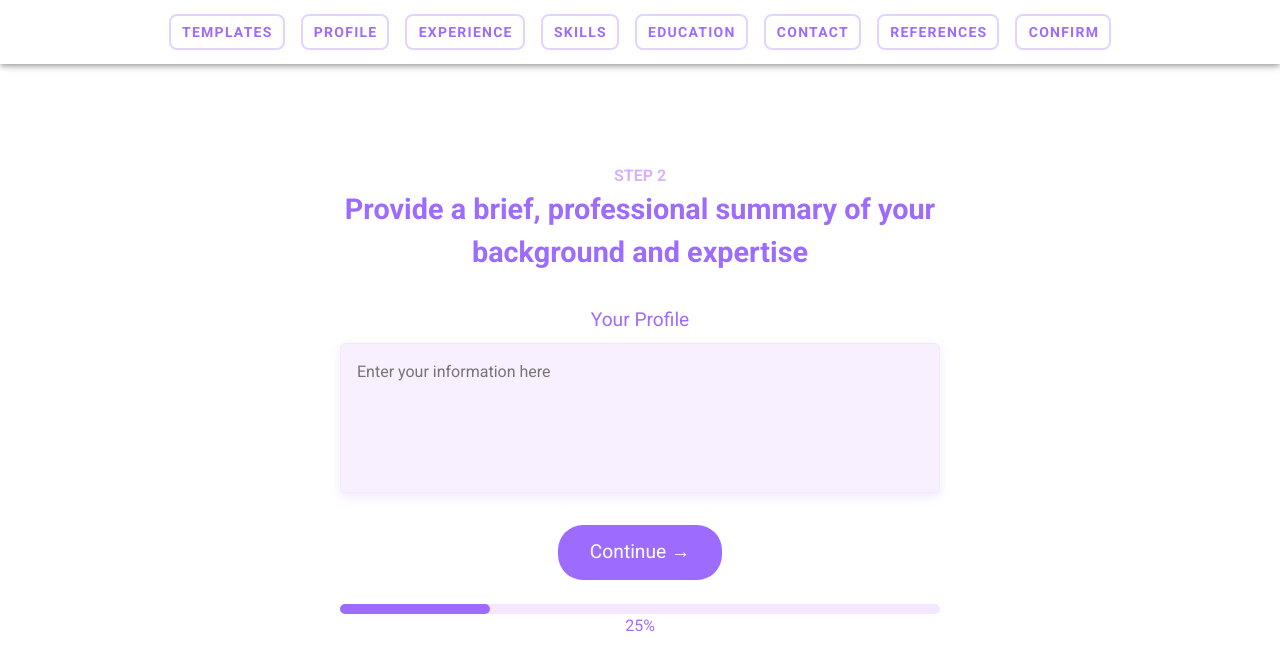
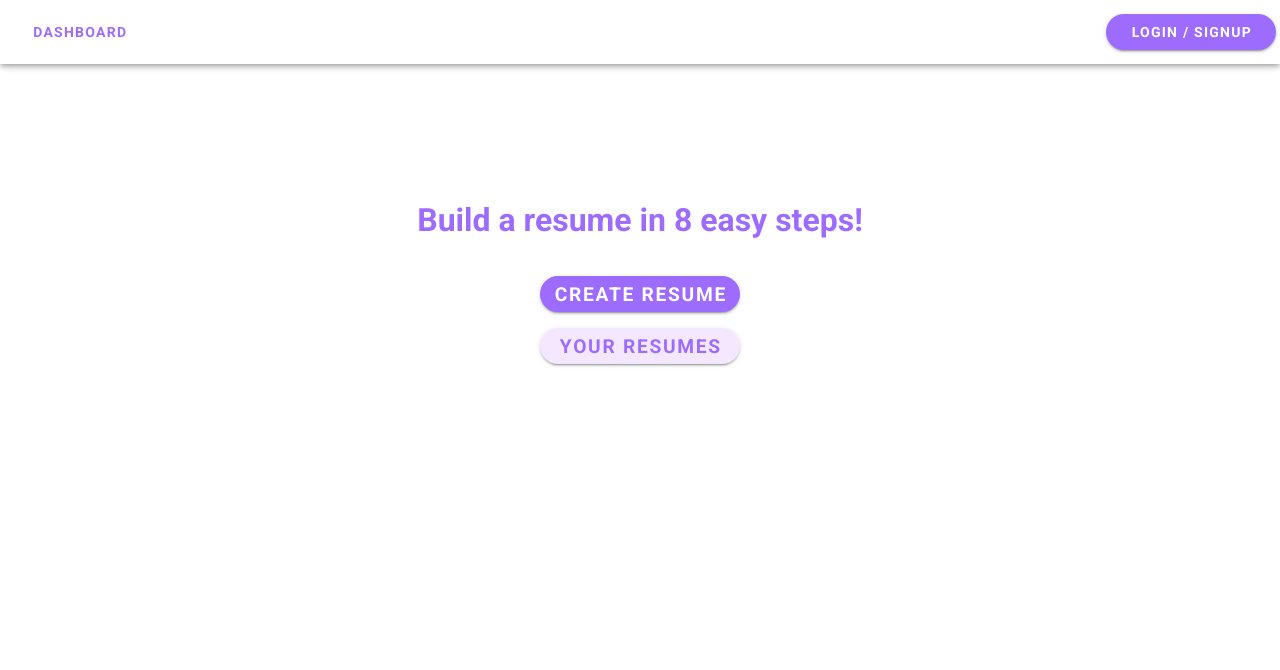
Before and after one commit to Matthew-Jang/frontend-resume-builder, a Vue app: page / in a window 1280 px wide. Shown: the top 670 px of the page. Built offline with nearby package versions, Linux system fonts and the light colour scheme; what webfontloader would draw is missing.

Commit message:
Edited HomePage.vue, router.js, App.vue

```diff
--- a/src/App.vue
+++ b/src/App.vue
@@ -1,12 +1,15 @@
 <script setup>
 // Import the MenuBar component
 import MenuBar from "./components/MenuBar.vue";
+import { useRoute } from "vue-router";
+
+const route = useRoute();
 </script>
 
 <template>
   <v-app>
-    <!-- Top Navigation Bar -->
-    <MenuBar />
+    <!-- Conditionally render the MenuBar only on non-homepage routes -->
+    <MenuBar v-if="route.path !== '/'" />
 
     <!-- Main Content Area -->
     <v-main>
--- a/src/router.js
+++ b/src/router.js
@@ -9,6 +9,7 @@ import ViewTutorial from "./views/ViewTutorial.vue";
 import AddLesson from "./views/AddLesson.vue";
 import EditLesson from "./views/EditLesson.vue";
 import ProfileStep from "./views/ProfileStep.vue";
+import HomePage from "./views/HomePage.vue";
 
 const router = createRouter({
   history: createWebHistory(import.meta.env.BASE_URL),
@@ -27,7 +28,7 @@ const router = createRouter({
     {
       path: '/',
       name: 'home', // This defines the "home" route
-      component: ProfileStep,
+      component: HomePage,
     },
     {
       path: '/profile',
--- a/src/views/HomePage.vue
+++ b/src/views/HomePage.vue
@@ -9,11 +9,10 @@ const navigateTo = (path) => {
 </script>
 
 <template>
-  <!-- Navigation Bar -->
-  <v-app-bar app color="white" dense class="navbar">
+  <!-- Custom Navbar for Homepage -->
+  <v-app-bar app color="white" dense class="homepage-navbar">
     <div class="nav-menu">
       <v-btn text @click="navigateTo('/dashboard')" class="nav-item">Dashboard</v-btn>
-      <v-btn text @click="navigateTo('/login')" class="nav-item">Login/Signup</v-btn>
     </div>
     <v-spacer></v-spacer>
     <v-btn
@@ -28,14 +27,16 @@ const navigateTo = (path) => {
   <!-- Main Content -->
   <div class="homepage-content">
     <h1>Build a resume in 8 easy steps!</h1>
-    <v-btn class="create-resume-button" @click="navigateTo('/create-resume')">Create Resume</v-btn>
-    <v-btn class="your-resumes-button" outlined @click="navigateTo('/your-resumes')">Your Resumes</v-btn>
+    <div class="buttons-container">
+      <v-btn class="create-resume-button" @click="navigateTo('/create-resume')">Create Resume</v-btn>
+      <v-btn class="your-resumes-button" outlined @click="navigateTo('/your-resumes')">Your Resumes</v-btn>
+    </div>
   </div>
 </template>
 
 <style scoped>
 /* Navbar styling for homepage */
-.navbar {
+.homepage-navbar {
   display: flex;
   justify-content: space-between;
   padding: 0 1rem;
@@ -73,7 +74,7 @@ const navigateTo = (path) => {
 /* Main content styling */
 .homepage-content {
   text-align: center;
-  margin-top: 4rem;
+  margin-top: 6rem;
   color: #9d6cff;
 }
 
@@ -84,15 +85,30 @@ const navigateTo = (path) => {
   margin-bottom: 2rem;
 }
 
-/* Buttons */
+/* Center buttons and stack vertically */
+.buttons-container {
+  display: flex;
+  flex-direction: column; /* Stack buttons vertically */
+  align-items: center;    /* Center buttons horizontally */
+  gap: 1rem;              /* Space between buttons */
+}
+
+/* Button styling */
+.create-resume-button, .your-resumes-button {
+  display: flex;
+  align-items: center;
+  justify-content: center;
+  border-radius: 25px;
+  padding: 0.8rem 2rem;
+  font-size: 1.2rem;
+  font-weight: bold;
+  width: 200px; /* Ensure buttons are the same width */
+}
+
+/* Specific styling for Create Resume button */
 .create-resume-button {
   background-color: #9d6cff;
   color: white;
-  border-radius: 25px;
-  padding: 0.8rem 2rem;
-  font-size: 1.2rem;
-  margin-bottom: 1rem;
-  font-weight: bold;
   transition: background-color 0.3s;
 }
 
@@ -100,12 +116,9 @@ const navigateTo = (path) => {
   background-color: #7b4fcf;
 }
 
+/* Specific styling for Your Resumes button */
 .your-resumes-button {
   color: #9d6cff;
   background-color: #f3e8ff;
-  border-radius: 25px;
-  padding: 0.8rem 2rem;
-  font-size: 1rem;
-  font-weight: bold;
 }
 </style>
```
